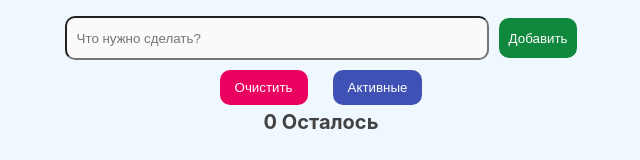
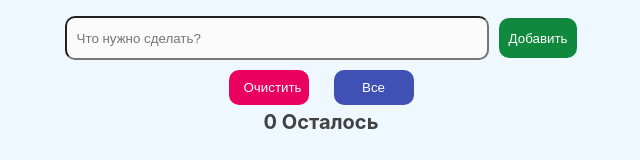
Before and after one commit to AntonAntonaa/Todo, a React (Create React App) app: page / in a window 1280 px wide. Shown: the part 239-399 px from the top of the page, without its empty margins (319-959 px from the left). Built offline with nearby package versions, Linux system fonts and the light colour scheme.

Commit message:
сделана кнопка Активные - Все

```diff
--- a/src/App.css
+++ b/src/App.css
@@ -44,6 +44,7 @@ button:hover {
 
 .clear {
   background-color: #ea005e;
+  width: 80px;
   margin-right: 25px;
   margin-top: 10px;
   border: none;
@@ -52,6 +53,7 @@ button:hover {
 }
 
 .filter {
+  width: 80px;
   background-color: #3f51b5;
   border: none;
   padding: 10px 15px;
--- a/src/componets/AddToDo.js
+++ b/src/componets/AddToDo.js
@@ -2,8 +2,11 @@ import { useState } from "react";
 import { addToDoRedux, switchfilterRedux } from "../action/action";
 import { useDispatch } from "react-redux";
 import { clearListRedux } from "../action/action";
+import { selectFilter } from "../selector/selector";
+import { useSelector } from "react-redux";
 
 function AddToDo() {
+  const buttonFilter = useSelector(selectFilter)
   const [value, setValue] = useState("");
   const dispatch = useDispatch();
 
@@ -41,8 +44,8 @@ function AddToDo() {
         <button class="clear" type="button" onClick={clearList}>
           Очистить
         </button>
-        <button class="filter" type="button" onClick={filter}>
-          Активные
+        <button class='filter' type="button" onClick={filter} >
+          {buttonFilter ? 'Активные': 'Все'}
         </button>
       </div>
     </form>
```
